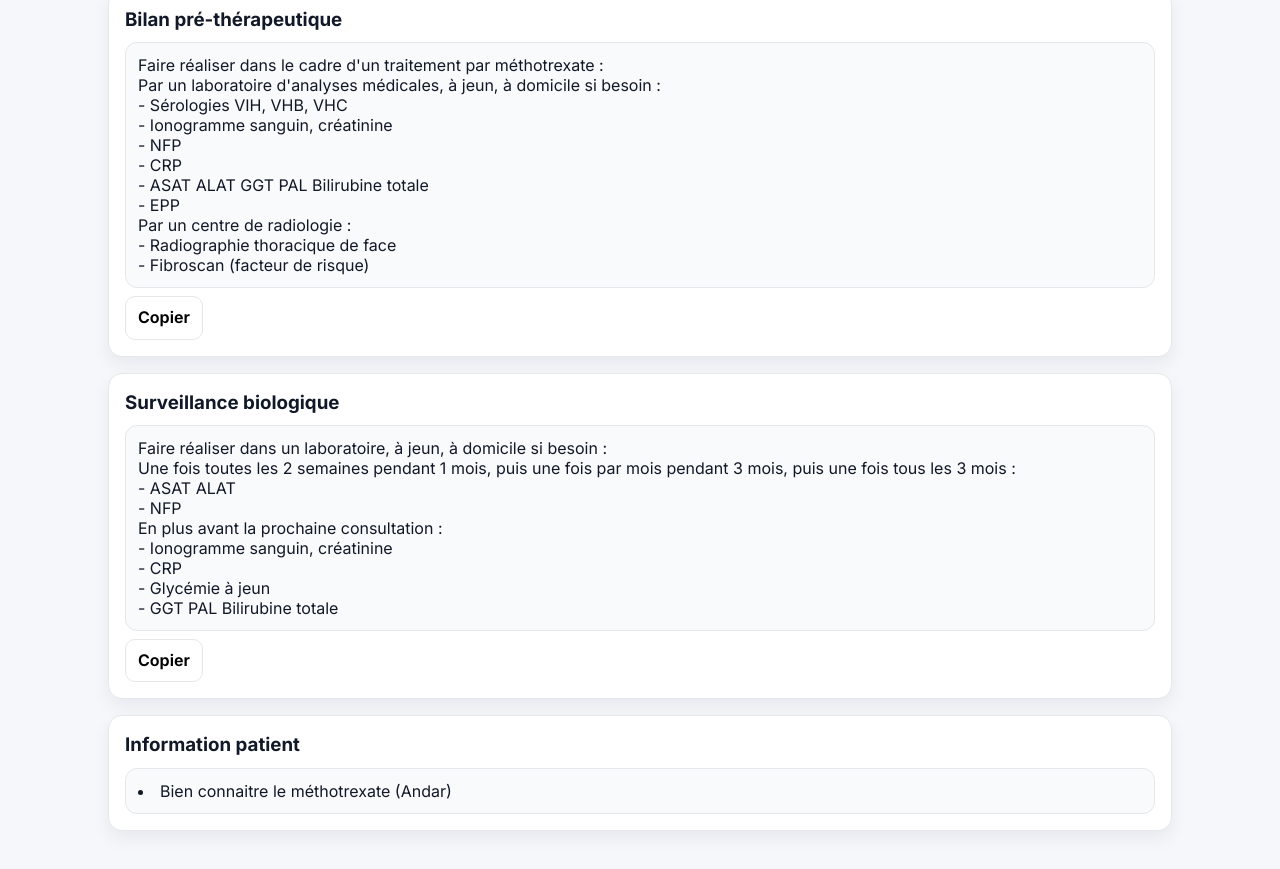
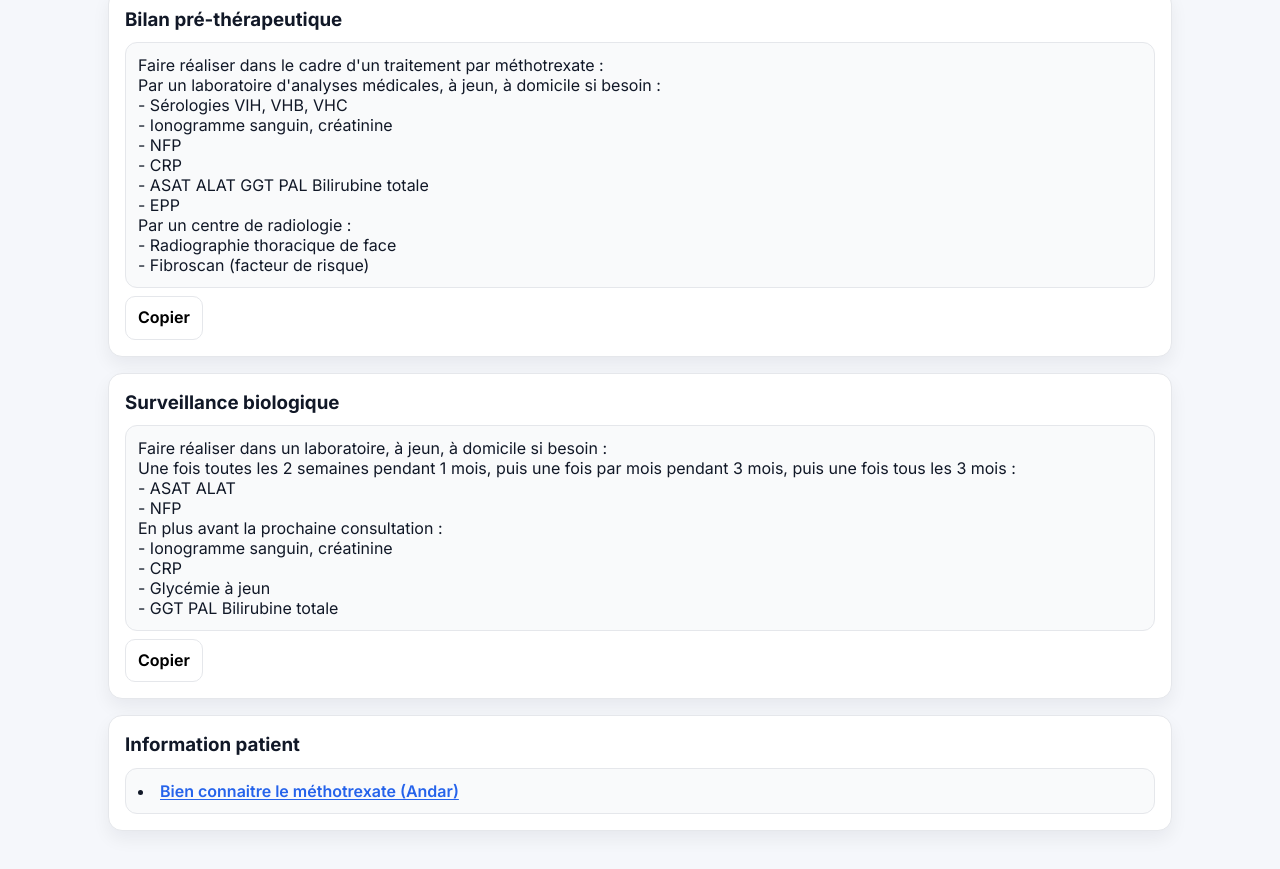
Before and after one commit to BBertcode/internoclic, a plain HTML site: page mtx.html in a window 1280 px wide. Shown: the part 454-1323 px from the top of the page. Drawn offline with Linux system fonts and the light colour scheme.

Commit message:
Style links in order blocks
Add styles for visible links in order blocks.

```diff
--- a/style.css
+++ b/style.css
@@ -412,3 +412,16 @@ body.subpage .page-card{
     width: min(340px, 80vw);
   }
 }
+
+/* ---------- Liens visibles dans les blocs d'ordonnance ---------- */
+.ordo2 a{
+  color: var(--accent);
+  text-decoration: underline;
+  text-underline-offset: 2px;
+  text-decoration-thickness: 1px;
+  font-weight: 600;
+}
+
+.ordo2 a:hover{
+  text-decoration-thickness: 2px;
+}
```
